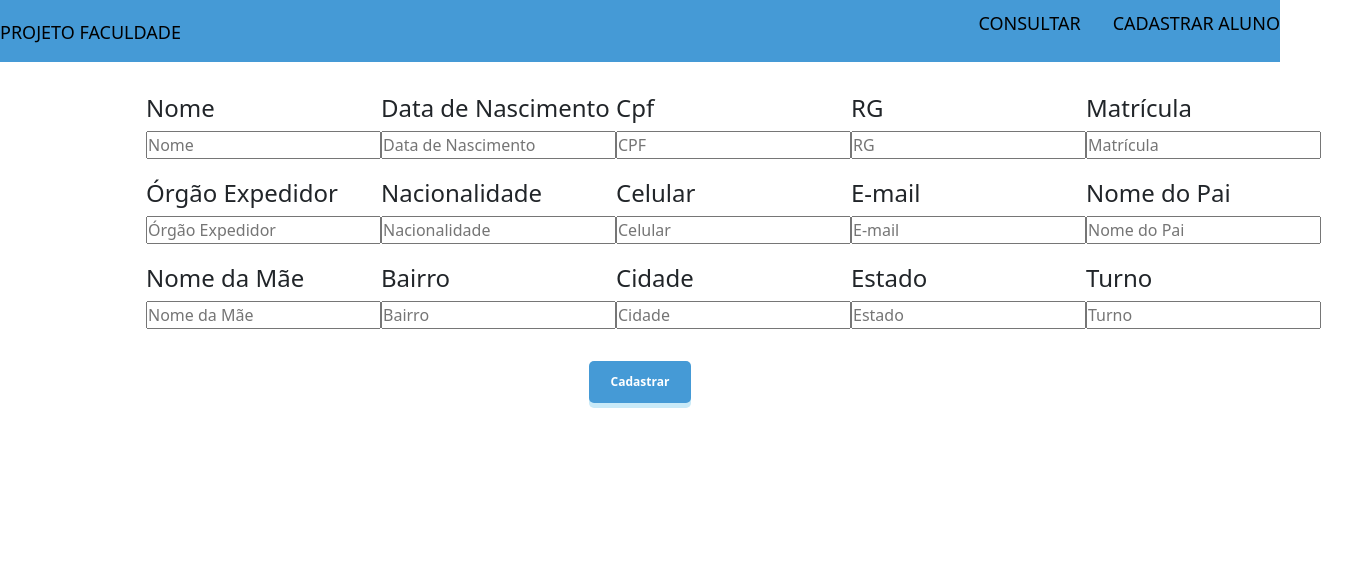
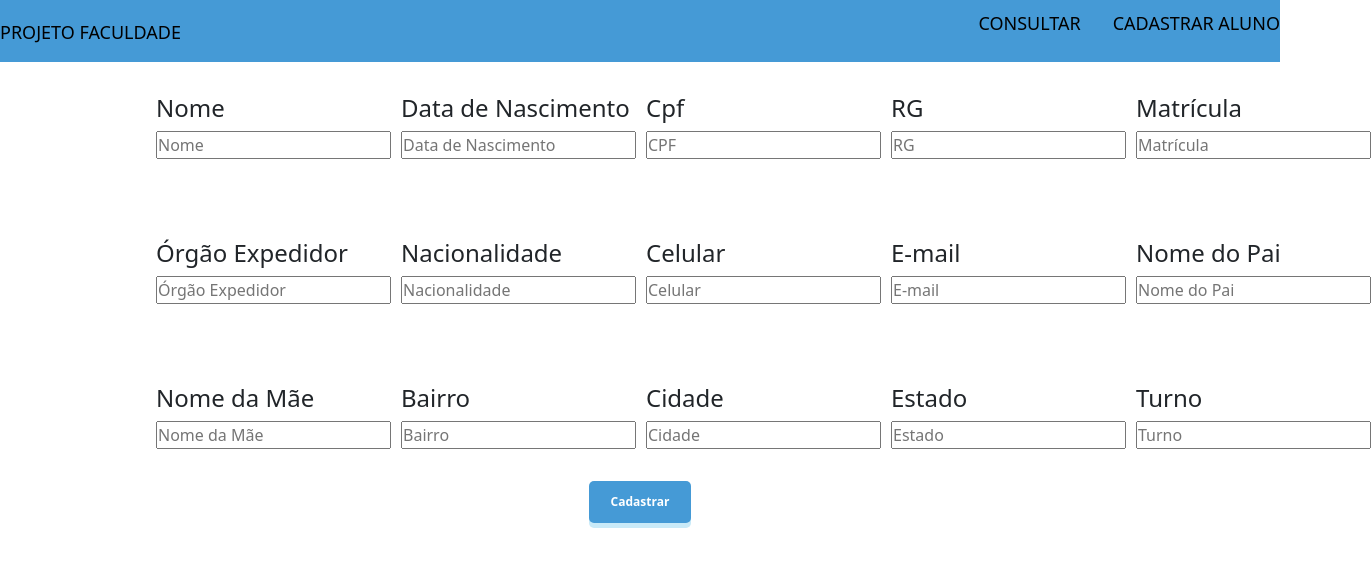
Before and after one commit to Higoralmeida702/ProjetoFaculdade, a React (Vite) app in the folder Front-End/: page /cadastrar in a window 1280 px wide. Shown: the top 566 px of the page, 1371 px wide, since content can reach past the window. Built offline with nearby package versions, Linux system fonts and the light colour scheme; no server answers.

Commit message:
Adicionada estilização simples no componentes input do tipo number e mensagem de números minimos

```diff
--- a/Front-End/src/Components/Cadastrar/Cadastrar.css
+++ b/Front-End/src/Components/Cadastrar/Cadastrar.css
@@ -1,7 +1,7 @@
 .grid-container {
   display: grid;
   grid-template-columns: repeat(5, 2fr);
-  gap: 20px;
+  gap: 80px;
   grid-column-gap: 0px;
   margin: 2rem 4rem;
 }
@@ -30,3 +30,25 @@
   transform: translateY(5px);
   box-shadow: 0px 0px 0px 0px #C9EAF8;
 }
+
+input[type=number]::-webkit-inner-spin-button,
+input[type=number]::-webkit-outer-spin-button {
+  -webkit-appearance: none;
+  margin: 0;
+}
+
+/* Para Firefox */
+input[type=number] {
+  -moz-appearance: textfield;
+}
+
+input, h4, .avisoDeNumerosMinimos {
+  margin-left: 10px;
+}
+
+
+.avisoDeNumerosMinimos{
+  display: flex;
+  font-size: 14px;
+  color: red;
+}
```
